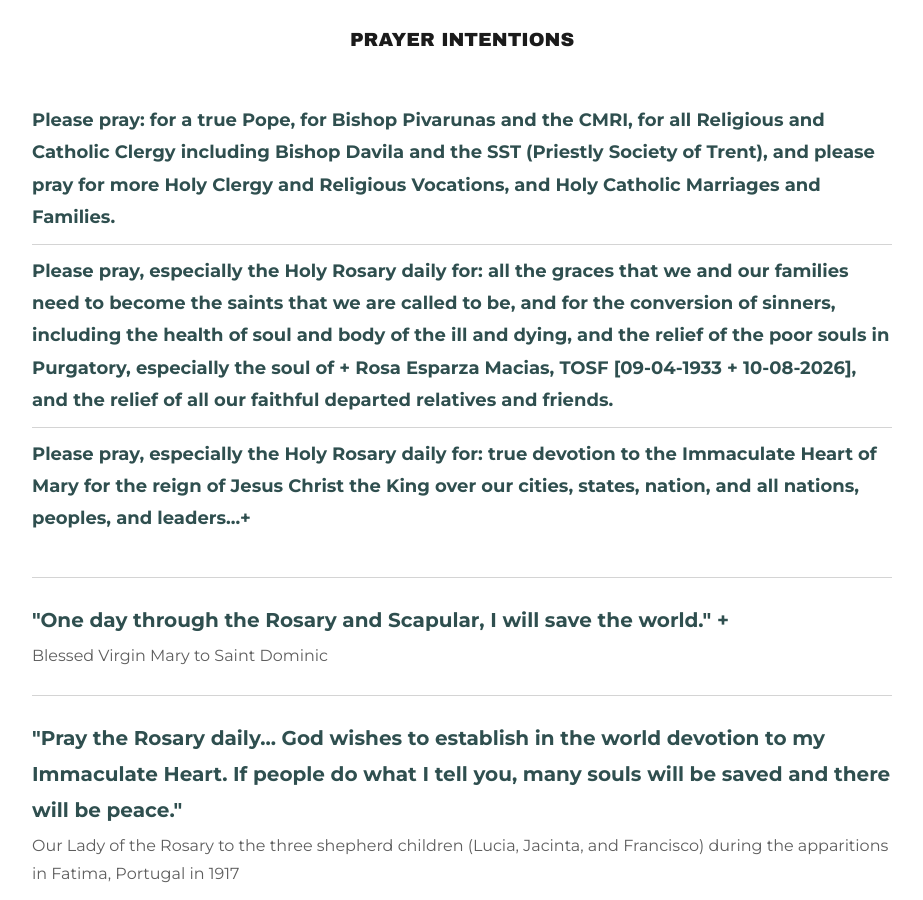
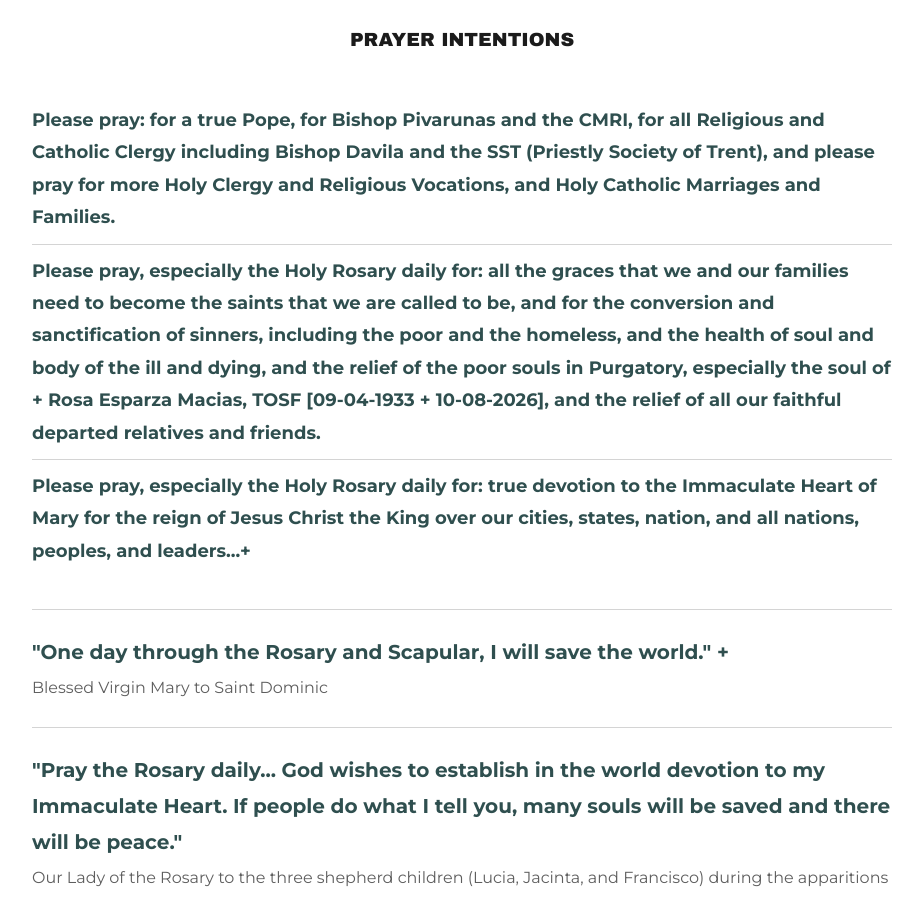
Before and after one commit to ourladymhtchurch/ourladymhtchurch.github.io, a Jekyll site: the page built from index.html, in a window 1280 px wide and 900 px high, scrolled down 4647 px. Shown: the whole window, without its empty margins (178-1101 px from the left). Built offline with Jekyll 4.4.1, drawn with Linux system fonts in a browser that asks for light colours.

Commit message:
Add the poor and the homeless to the second prayer intention

```diff
--- a/_data/prayer.yml
+++ b/_data/prayer.yml
@@ -6,7 +6,7 @@
 
 intentions:
   - "Please pray: for a true Pope, for Bishop Pivarunas and the CMRI, for all Religious and Catholic Clergy including Bishop Davila and the SST (Priestly Society of Trent), and please pray for more Holy Clergy and Religious Vocations, and Holy Catholic Marriages and Families."
-  - "Please pray, especially the Holy Rosary daily for: all the graces that we and our families need to become the saints that we are called to be, and for the conversion of sinners, including the health of soul and body of the ill and dying, and the relief of the poor souls in Purgatory, especially the soul of + Rosa Esparza Macias, TOSF [09-04-1933 + 10-08-2026], and the relief of all our faithful departed relatives and friends."
+  - "Please pray, especially the Holy Rosary daily for: all the graces that we and our families need to become the saints that we are called to be, and for the conversion and sanctification of sinners, including the poor and the homeless, and the health of soul and body of the ill and dying, and the relief of the poor souls in Purgatory, especially the soul of + Rosa Esparza Macias, TOSF [09-04-1933 + 10-08-2026], and the relief of all our faithful departed relatives and friends."
   - "Please pray, especially the Holy Rosary daily for: true devotion to the Immaculate Heart of Mary for the reign of Jesus Christ the King over our cities, states, nation, and all nations, peoples, and leaders...+"
 
 quotes:
```
